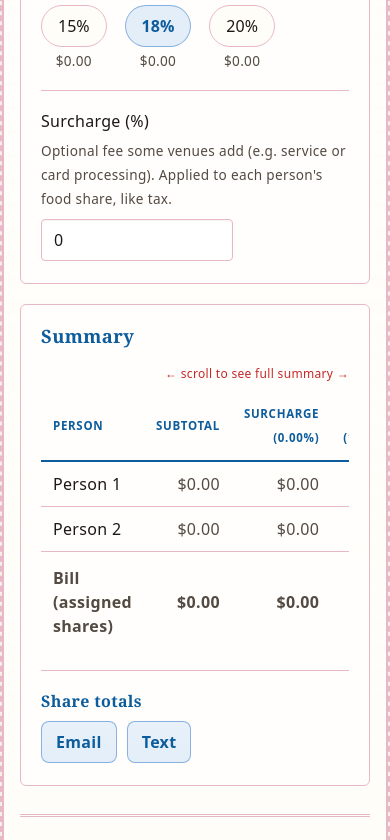
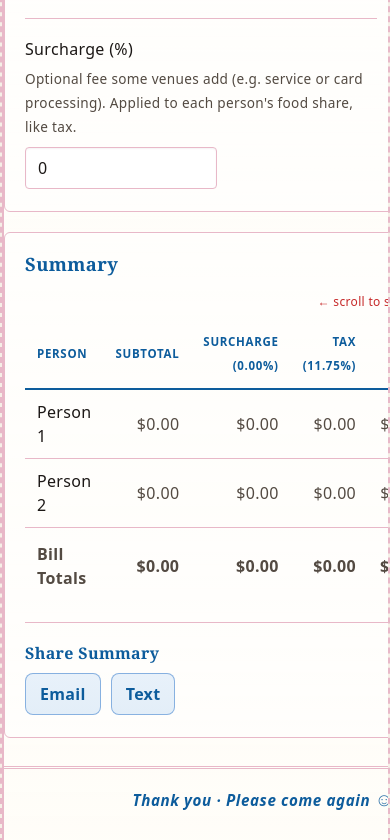
Before and after one commit to operana/split-the-bill, a React (Vite) app in the folder split-the-bill/: page / in a window 390 px wide. Shown: the part 1156-1996 px from the top of the page. Built offline with nearby package versions, Linux system fonts and the light colour scheme.

Commit message:
added padding back to desktop version

```diff
--- a/split-the-bill/src/App.css
+++ b/split-the-bill/src/App.css
@@ -550,11 +550,8 @@ html, body {
 }
 
 .bill-app {
-  width: 100%;
-  max-width: 100%;
-  padding-left: 16px;
-  padding-right: 16px;
-  box-sizing: border-box;
+  padding-left: 24px;
+  padding-right: 24px;
 }
 
 .bill-table-wrap {
@@ -575,3 +572,10 @@ html, body {
     text-align: right;
   }
 }
+
+@media (max-width: 600px) {
+  .bill-app {
+    padding-left: 0;
+    padding-right: 0;
+  }
+}
--- a/split-the-bill/src/App.jsx
+++ b/split-the-bill/src/App.jsx
@@ -578,7 +578,7 @@ export default function App() {
             </tbody>
             <tfoot>
               <tr>
-                <th scope="row">Bill (assigned shares)</th>
+                <th scope="row">Bill Totals</th>
                 <td>{formatMoney(totals.grand.subtotal)}</td>
                 <td>{formatMoney(totals.grand.surcharge)}</td>
                 <td>{formatMoney(totals.grand.tax)}</td>
@@ -593,7 +593,7 @@ export default function App() {
 
         <div className="bill-share" aria-labelledby="share-heading">
           <h3 id="share-heading" className="bill-share-heading">
-            Share totals
+            Share Summary
           </h3>
           <div className="bill-share-actions">
             <a className="bill-btn bill-btn-primary bill-share-link" href={mailtoHref}>
```
